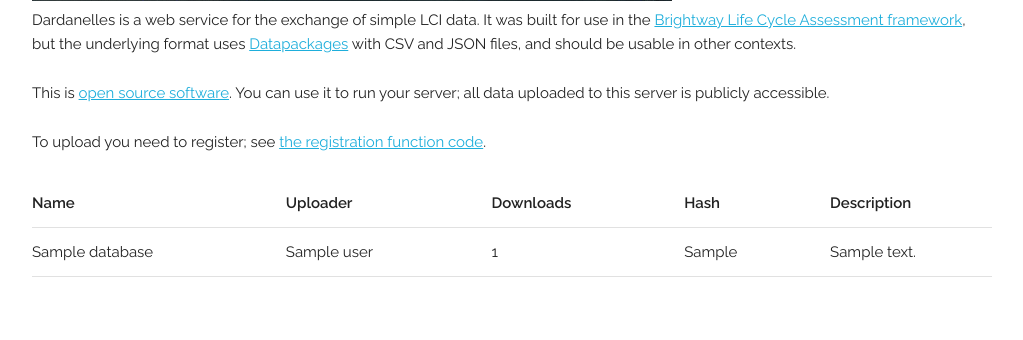
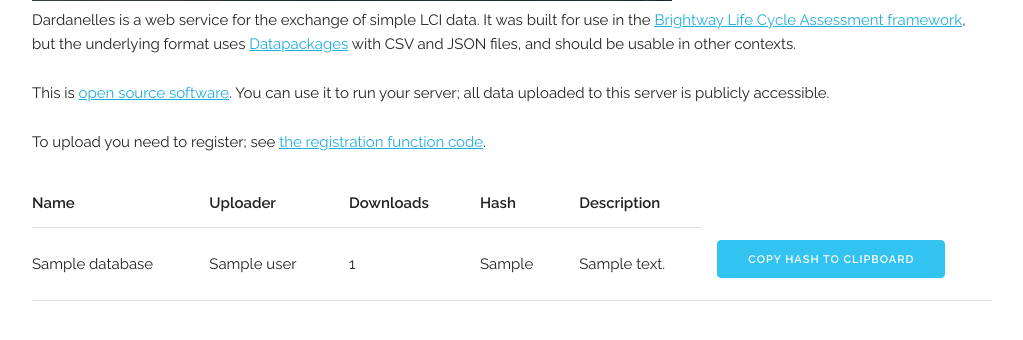
Before and after one commit to brightway-lca/dardanelles, a Flask app: template dardanelles/server/templates/index.html in a window 1280 px wide. Shown: the part 431-771 px from the top of the page, without its empty margins (128-1151 px from the left). Run offline with Flask 2, Linux system fonts and the light colour scheme; the template is opened without the code that fills it: most values are stand-ins (such as "Sample title", 1, 10 or a date in 2020); parts of the project's set-up code (start-up, migrations or seed data) failed here and were passed over.

Commit message:
Add button to copy hash to clipboard more truncated hash.

```diff
--- a/dardanelles/server/templates/index.html
+++ b/dardanelles/server/templates/index.html
@@ -52,8 +52,18 @@
             <td>{{ row.database }}</td>
             <td>{{ row.user.name }}</td>
             <td>{{ row.count }}</td>
-            <td>{{ row.sha256|truncate(20, True) }}</td>
+            <td>
+              {{ row.sha256|truncate(10, True) }}
+            </td>
             <td>{{ row.description }}</td>
+            <td>
+              <button
+                class="button-primary"
+                onclick="hash_to_clipboard('{{ row.sha256 }}')"
+              >
+                Copy hash to clipboard
+              </button>
+            </td>
           </tr>{% endfor %}
         </tbody>
       </table>
@@ -70,4 +80,8 @@
   el.src = selected_pic;
 }
 window.onload = choose_pic();
+
+function hash_to_clipboard(hash) {
+  navigator.clipboard.writeText(hash)
+};
 </script>
```
